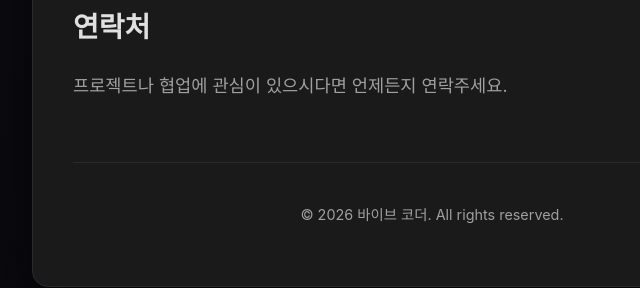
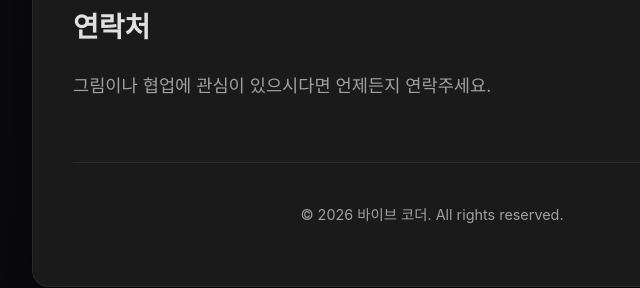
Before and after one commit to fx7300/vibe-project, a plain HTML site: page index.html in a window 1280 px wide. Shown: the part 972-1260 px from the top of the page, 208-848 px from the left. Drawn offline with Linux system fonts and the light colour scheme.

Commit message:
문구 수정

```diff
--- a/index.html
+++ b/index.html
@@ -67,7 +67,7 @@
 
             <section class="contact">
                 <h2>연락처</h2>
-                <p>프로젝트나 협업에 관심이 있으시다면 언제든지 연락주세요.</p>
+                <p>그림이나 협업에 관심이 있으시다면 언제든지 연락주세요.</p>
             </section>
         </main>
 
```
